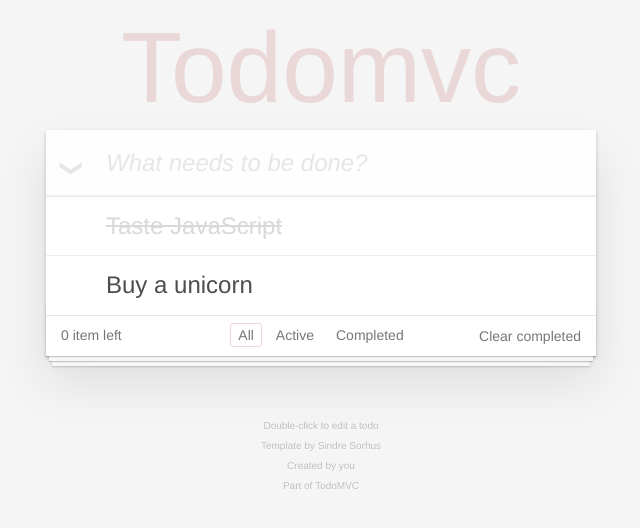
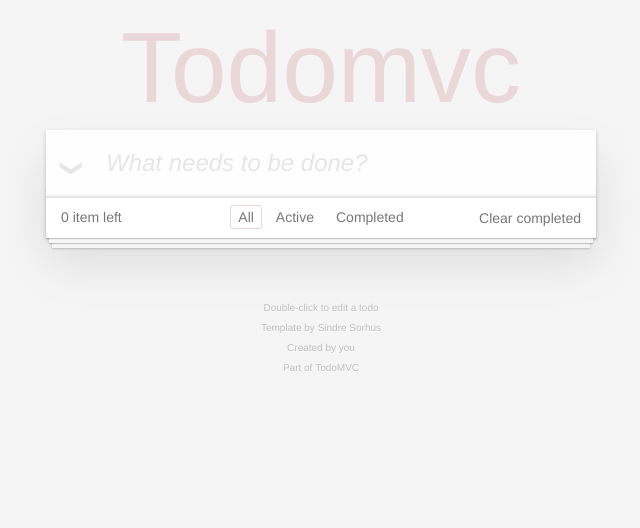
Before and after one commit to thorhsu/practice-todomvc-thorhsu, an Angular app: page / in a window 1280 px wide. Shown: the top 528 px of the page, without its empty margins (319-959 px from the left). Built offline with nearby package versions, Linux system fonts and the light colour scheme.

Commit message:
Use ngFor to show todo array

```diff
--- a/src/app/app.component.html
+++ b/src/app/app.component.html
@@ -11,22 +11,23 @@
 				<ul class="todo-list">
 					<!-- These are here just to show the structure of the list items -->
 					<!-- List items should get the class `editing` when editing and `completed` when marked as completed -->
-					<li class="completed">
+          <li *ngFor="let todo of todos; let idx = index">
+              <div class="view">
+                <input class="toggle" type="checkbox">
+                <label>{{ todo }}</label>
+                <button class="destroy"></button>
+              </div>
+              <input class="edit" value="Rule the web">
+            </li>
+          <!-- <li class="completed">
 						<div class="view">
 							<input class="toggle" type="checkbox" checked>
 							<label>Taste JavaScript</label>
 							<button class="destroy"></button>
 						</div>
 						<input class="edit" value="Create a TodoMVC template">
-					</li>
-					<li>
-						<div class="view">
-							<input class="toggle" type="checkbox">
-							<label>Buy a unicorn</label>
-							<button class="destroy"></button>
-						</div>
-						<input class="edit" value="Rule the web">
-					</li>
+					</li> -->
+
 				</ul>
 			</section>
 			<!-- This footer should hidden by default and shown when there are todos -->
--- a/src/app/app.component.ts
+++ b/src/app/app.component.ts
@@ -9,9 +9,11 @@
   title = 'Todomvc';
   newPlaceHolder = 'What needs to be done?';
   newTodo = '';
+  todos = [];
 
   addTodo() {
-    console.log(this.newTodo);
+    this.todos.push(this.newTodo);
+    console.log(this.todos);
     this.newTodo = '';
   }
 }
```
